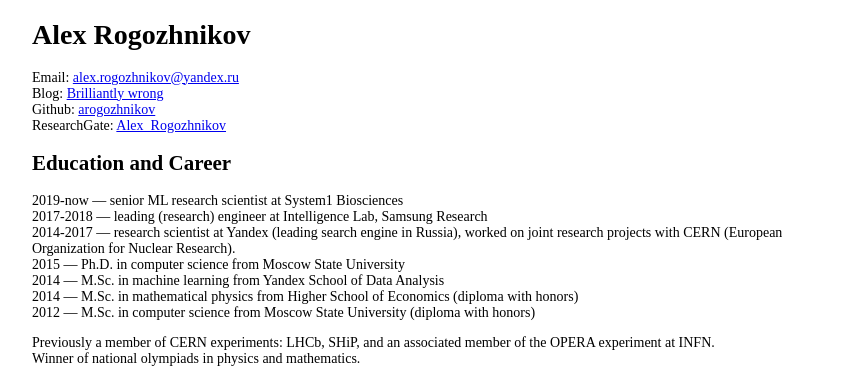
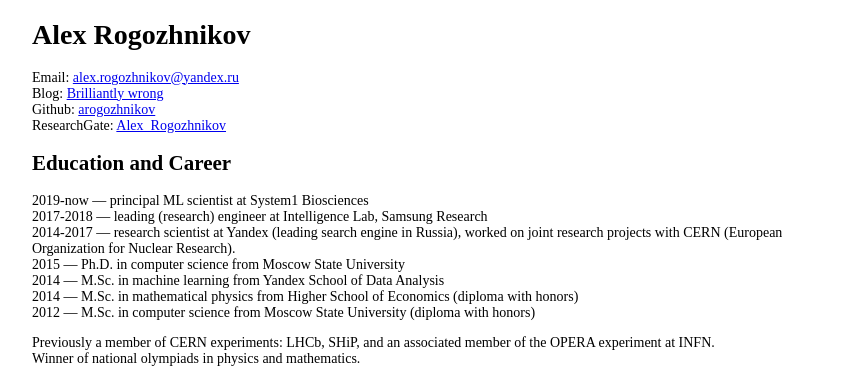
Before and after one commit to arogozhnikov/arogozhnikov.github.io, a Jekyll site: the page cv/AlexRogozhnikov.html, which Jekyll copies as it is, in a window 1280 px wide. Shown: the top 385 px of the page, without its empty margins (208-1069 px from the left). Built offline with Jekyll 4.4.1, drawn with Linux system fonts in a browser that asks for light colours.

Commit message:
minor updates

```diff
--- a/cv/AlexRogozhnikov.html
+++ b/cv/AlexRogozhnikov.html
@@ -72,7 +72,7 @@
 
     <h2>Education and Career</h2>
     <p>
-        2019-now  &mdash; senior ML research scientist at System1 Biosciences <br />
+        2019-now  &mdash; principal ML scientist at System1 Biosciences <br />
         2017-2018 &mdash; leading (research) engineer at Intelligence Lab, Samsung Research <br />
         2014-2017 &mdash; research scientist at Yandex (leading search engine in Russia), worked on joint research projects with
         CERN (European Organization for Nuclear Research). <br />
```
Also changed, not shown: _posts/2020-10-01-dont-write-cli.markdown (+8 -6 lines).
